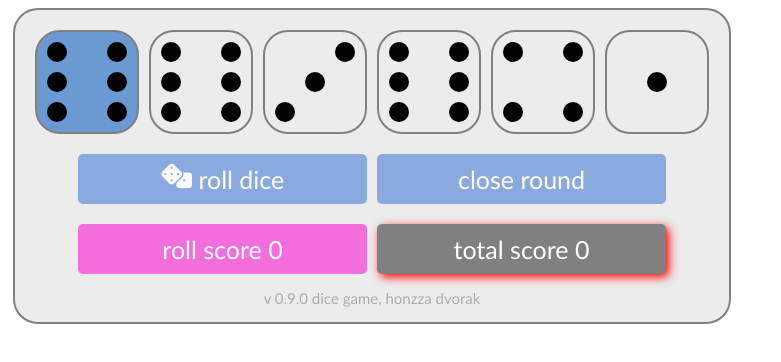
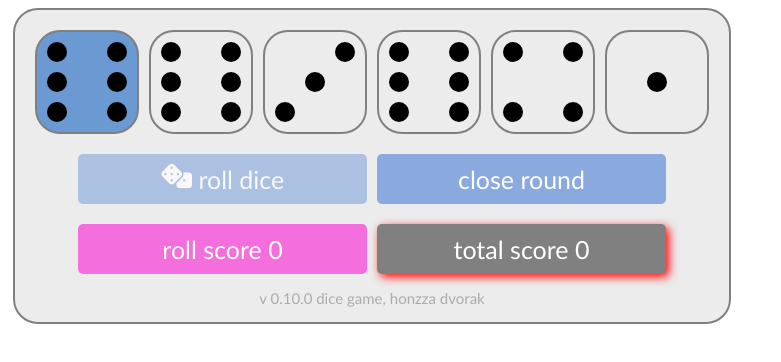
Before and after one commit to honzza/dice-game, a plain HTML site: page index.html in a window 1280 px wide. Both pictures are taken after a click on the element 87 px from the left and 82 px from the top of the page. Shown: the whole page, without its empty margins (0-781 px from the left). Drawn offline with Linux system fonts and the light colour scheme.

Commit message:
0.10.0 roll button functionality finished

```diff
--- a/app.js
+++ b/app.js
@@ -2,7 +2,8 @@ document.addEventListener('DOMContentLoaded', () => {
     const diceField = document.getElementById('dice-field')
     const rollButton = document.getElementById('roll')
     rollButton.addEventListener('click', () => {
-        updateDice(diceDef)
+        closeRoll()
+		updateDice(diceDef)
     })
     const score = document.getElementById('score')
     const total = document.getElementById('total')
@@ -15,12 +16,12 @@ document.addEventListener('DOMContentLoaded', () => {
             [1,4,7],
     ]
 	let diceDef = {
-        0: [1, 'unselected'],
-        1: [2, 'unselected'],
-        2: [3, 'unselected'],
-        3: [4, 'unselected'],
-        4: [5, 'unselected'],
-        5: [6, 'unselected'],
+        0: [1, 'unselected', true],
+        1: [2, 'unselected', true],
+        2: [3, 'unselected', true],
+        3: [4, 'unselected', true],
+        4: [5, 'unselected', true],
+        5: [6, 'unselected', true],
     }
     const oneValues = {1: 100, 11: 200, 111: 1000, 1111: 2000, 11111: 4000, 111111: 8000}
     const twoValues = {222: 200, 2222: 400, 22222: 800, 222222: 1600}
@@ -30,6 +31,7 @@ document.addEventListener('DOMContentLoaded', () => {
     const sixValues = {666: 600, 6666: 1200, 66666: 2400, 666666: 4800}
 
     let totalScore = 0
+	let rollScore
 
     //initialize dice field
     function createDice(diceDef) {
@@ -40,7 +42,7 @@ document.addEventListener('DOMContentLoaded', () => {
             diceField.appendChild(dice)
 			let dotsDice = dotDef[diceDef[i][0]-1]
 			dice.addEventListener('click', () => {
-				if(dice.classList.contains('selected')) {
+				if(dice.classList.contains('selected') && !dice.classList.contains('disabled')) {
                     dice.classList.remove('selected')
                     diceDef[i][1] = 'unselected'
                 } else {
@@ -76,12 +78,12 @@ document.addEventListener('DOMContentLoaded', () => {
 
     //get dice values, process and update score based on dice selection
     function updateScore() {
-        let rollScore = 0
-        rollButton.setAttribute('disabled', true)
+        rollScore = 0
+        //rollButton.setAttribute('disabled', true)
         let ones = '', twos = '', threes = '', fours = '', fives = '', sixs = ''
         for(let i = 0 ; i < Object.keys(diceDef).length; i++) {
-            if(diceDef[i][1] === 'selected') {
-                rollButton.removeAttribute('disabled')
+            if(diceDef[i][1] === 'selected' & diceDef[i][2] === true) {
+                //rollButton.removeAttribute('disabled')
                 switch (diceDef[i][0]) {
                     case 1:
                         ones += '1'
@@ -104,7 +106,6 @@ document.addEventListener('DOMContentLoaded', () => {
                 }
             }
         }
-        console.log(ones, twos, threes, fours, fives, sixs)
 
         if(oneValues[ones]) rollScore += oneValues[ones]
         if(twoValues[twos]) rollScore += twoValues[twos]
@@ -128,8 +129,21 @@ document.addEventListener('DOMContentLoaded', () => {
         let tempScore = totalScore + rollScore
         total.innerText = 'total score ' + tempScore
         tempScore < 350 ? total.classList.add('lowscore') : total.classList.remove('lowscore')
+		rollScore > 0 ? rollButton.removeAttribute('disabled') : rollButton.setAttribute('disabled', true)
 
     }
+
+	function closeRoll() {
+		for(let i = 0 ; i < Object.keys(diceDef).length; i++) {
+			if(diceDef[i][1] === 'selected') {
+				diceDef[i][2] = false
+				const dice = document.getElementById(i)
+				dice.classList.add('disabled')
+			}
+		}
+		totalScore += rollScore
+		updateScore()
+	}
 
     createDice(diceDef)
     updateDice(diceDef)
--- a/index.html
+++ b/index.html
@@ -21,7 +21,7 @@
                 <label id="total"></label>
             </div>
             <div class="info">
-                v 0.9.0 dice game, honzza dvorak
+                v 0.10.0 dice game, honzza dvorak
                 <!-- MAJOR.MINOR.PATCH
                 M - zmena, ktera neni zpetne kompatibilni s ostatnimi;
                 M - prida se funkcionalita se zachovanim kompatibility;
--- a/style.css
+++ b/style.css
@@ -24,12 +24,17 @@ div, button, label {
 	cursor: pointer;
 }
 
-.dice:hover {
+.dice:hover:not(.disabled) {
 	box-shadow: 3px 3px 10px 0px #9fb4f2;
 }
 
 .selected {
 	background-color:#6b99d1;
+}
+
+.disabled {
+	background-color:grey;
+	cursor: not-allowed;
 }
 
 .dot {
```
